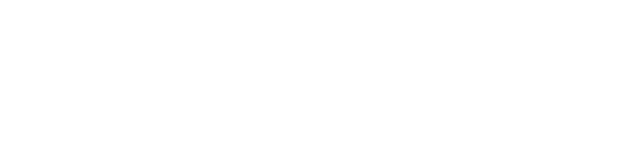
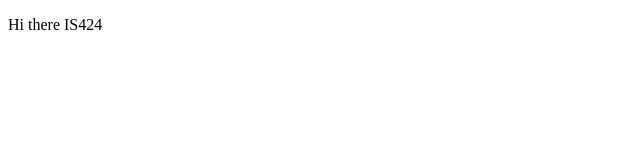
Before and after one commit to hpeotter/Henry424, a plain HTML site: page index.html in a window 1280 px wide. Shown: the whole page, without its empty margins (0-640 px from the left). Drawn offline with Linux system fonts and the light colour scheme.

Commit message:
Paragraph added

```diff
--- a/index.html
+++ b/index.html
@@ -5,5 +5,7 @@
     <meta name="viewport" content="width=device-width, initial-scale=1.0" />
     <title>Document</title>
   </head>
-  <body></body>
+  <body>
+    <p>Hi there IS424</p>
+  </body>
 </html>
```
